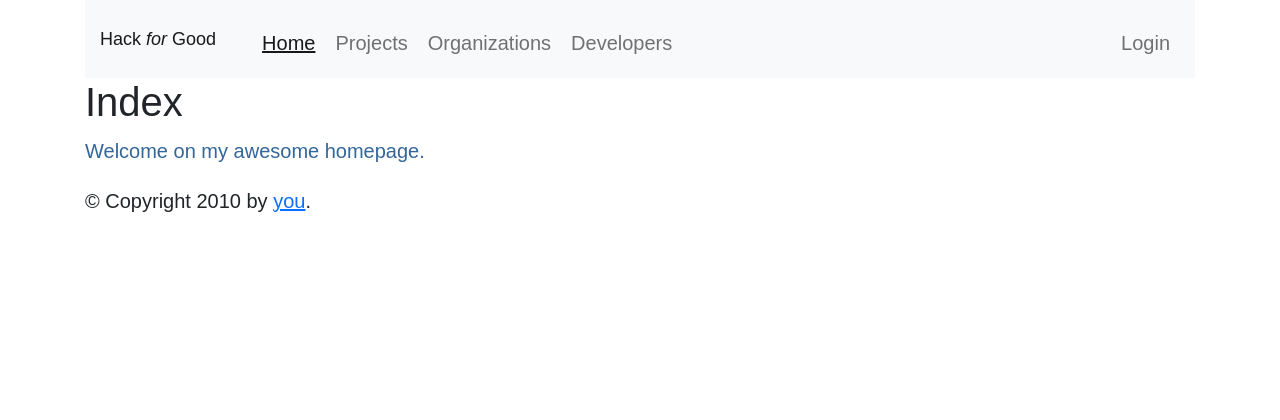
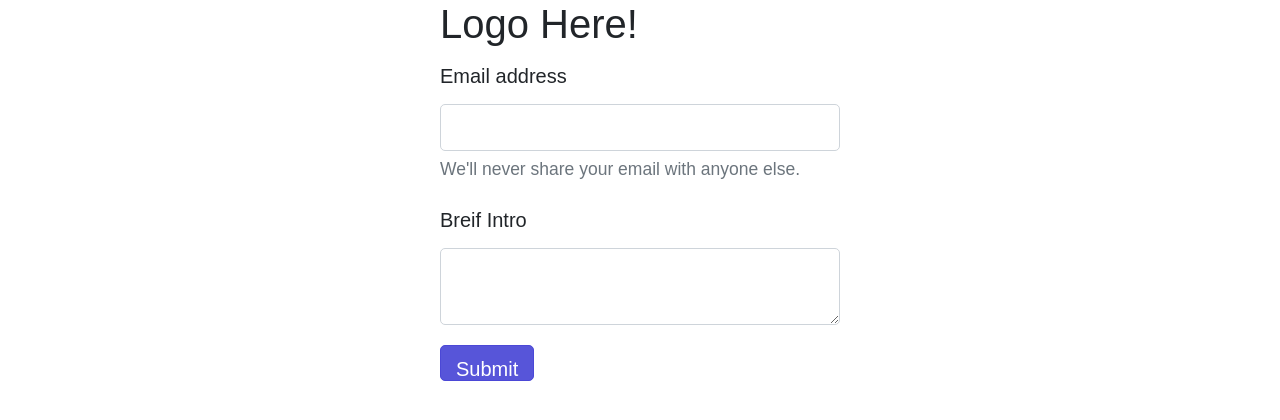
Before and after one commit to ckahle33/gcp-flask-template, a Flask app: page /onboarding in a window 1280 px wide. Shown: the top 420 px of the page. Run offline with Flask 2, Linux system fonts and the light colour scheme; some libraries are stand-ins or nearby versions.

Commit message:
add onboarding for landing form

```diff
--- a/app/static/app.css
+++ b/app/static/app.css
@@ -1,6 +1,12 @@
 body {
   font-family: arial;
   font-size: 20px;
+  /* background: url('https://source.unsplash.com/random/1920x1080') no-repeat center center fixed; */
+  /* background-opacity: .2; */
+  /* -webkit-background-size: cover; */
+  /* -moz-background-size: cover; */
+  /* background-size: cover; */
+  /* -o-background-size: cover; */
 }
 
 h1 {
--- /dev/null
+++ b/app/templates/blank-layout.html
@@ -0,0 +1,19 @@
+<html>
+  <head>
+    <meta name="viewport" content="width=device-width, initial-scale=1">
+    {% block head %}
+      <title>{% block title %}{% endblock %} - Hack For Good</title>
+      <link rel="stylesheet" href="https://unpkg.com/spectre.css/dist/spectre.min.css">
+      <link rel="stylesheet" href="https://cdn.jsdelivr.net/npm/bootstrap@5.0.0-beta1/dist/css/bootstrap.min.css" integrity="sha384-giJF6kkoqNQ00vy+HMDP7azOuL0xtbfIcaT9wjKHr8RbDVddVHyTfAAsrekwKmP1" crossorigin="anonymous">
+      <link rel="stylesheet" href="/static/app.css">
+    {% endblock %}
+  </head>
+  <body>
+    <div class="container">
+      {% block content %}{% endblock %}
+    </div>
+
+    <script src="https://cdn.jsdelivr.net/npm/@popperjs/core@2.5.4/dist/umd/popper.min.js" integrity="sha384-q2kxQ16AaE6UbzuKqyBE9/u/KzioAlnx2maXQHiDX9d4/zp8Ok3f+M7DPm+Ib6IU" crossorigin="anonymous"></script>
+    <script src="https://cdn.jsdelivr.net/npm/bootstrap@5.0.0-beta1/dist/js/bootstrap.min.js" integrity="sha384-pQQkAEnwaBkjpqZ8RU1fF1AKtTcHJwFl3pblpTlHXybJjHpMYo79HY3hIi4NKxyj" crossorigin="anonymous"></script>
+  </body>
+</html>
--- a/app/templates/onboarding.html
+++ b/app/templates/onboarding.html
@@ -1,4 +1,4 @@
-{% extends "layout.html" %}
+{% extends "blank-layout.html"%}
 {% block title %}Onboarding{% endblock %}
 {% block head %}
   {{ super() }}
@@ -7,9 +7,17 @@
   </style>
 {% endblock %}
 {% block content %}
-  <h1>Index</h1>
-  <p class="important">
-    Welcome on my awesome homepage.
+  <form style="max-width: 400px; margin: 0 auto;">
+  <h1>Logo Here!</h1>
+    <div class="mb-3">
+      <label for="exampleInputEmail1" class="form-label">Email address</label>
+      <input type="email" class="form-control" id="exampleInputEmail1" aria-describedby="emailHelp">
+      <div id="emailHelp" class="form-text">We'll never share your email with anyone else.</div>
+    </div>
+    <div class="mb-3">
+      <label for="exampleInputPassword1" class="form-label">Breif Intro</label>
+      <textarea type="password" class="form-control" id="exampleInputPassword1"></textarea>
+    </div>
+    <button type="submit" class="btn btn-primary">Submit</button>
+  </form>
 {% endblock %}
-
-<h1>Onboarding</h1>
```
